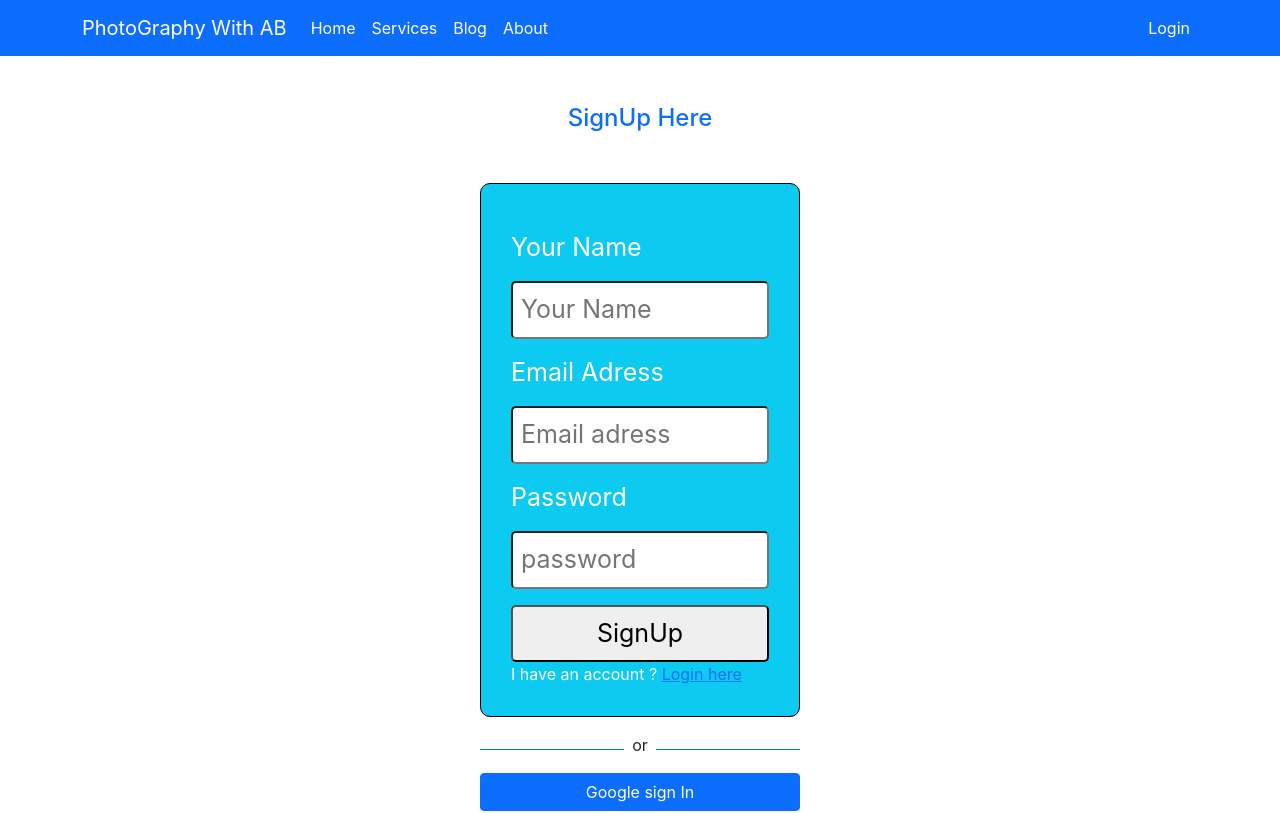
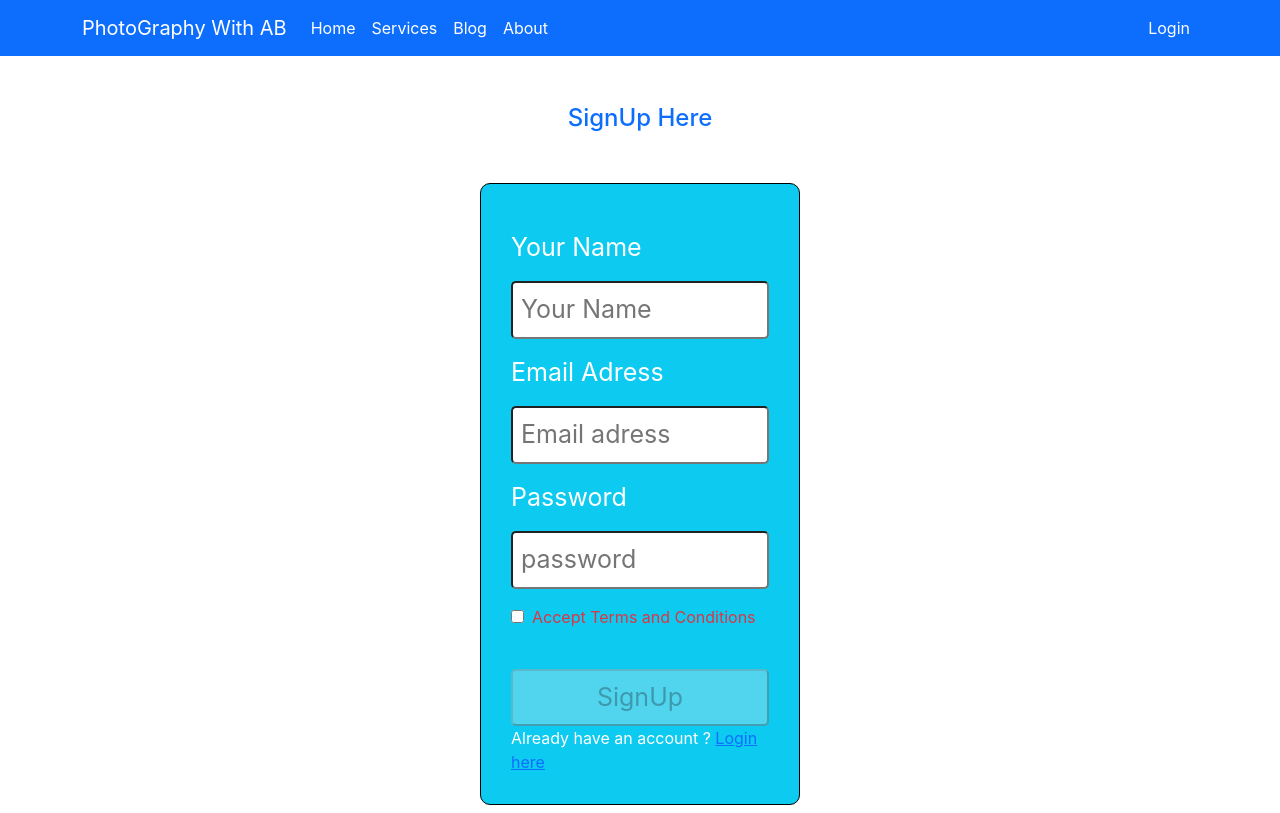
Before and after one commit to abdullah-miah/-warehouse-management-client, a React (Create React App) app: page /signup in a window 1280 px wide. Shown: the top 813 px of the page. Built offline with nearby package versions, Linux system fonts and the light colour scheme; no server answers.

Commit message:
email varification

```diff
--- a/src/componets/Login/Login.css
+++ b/src/componets/Login/Login.css
@@ -11,7 +11,7 @@ label{
     color: white;
     border-radius: 10px;
 }
-input{
+input:not([type=checkbox]){
     font-size: 25px;
     width: 100%;
     padding: 8px;
--- a/src/componets/Login/Login.js
+++ b/src/componets/Login/Login.js
@@ -1,5 +1,6 @@
+import { async } from '@firebase/util';
 import React, { useRef } from 'react';
-import { useSignInWithEmailAndPassword } from 'react-firebase-hooks/auth';
+import { useSendPasswordResetEmail, useSignInWithEmailAndPassword } from 'react-firebase-hooks/auth';
 import { Link, useLocation, useNavigate } from 'react-router-dom';
 import auth from '../../firebase.init';
 import "../Login/Login.css";
@@ -18,6 +19,7 @@ const Login = () => {
         loading,
         error,
       ] = useSignInWithEmailAndPassword(auth);
+      const [sendPasswordResetEmail] = useSendPasswordResetEmail(auth);
     const handleSubmit =event =>{
         event.preventDefault();
         const email = emailRef.current.value;
@@ -27,6 +29,15 @@ const Login = () => {
     if(user){
         navigate(from, { replace: true });
     }
+    let errorElement;
+    if (error) {
+        errorElement =<p>Error: {error?.message}</p>
+      }
+      const resetPassword= async()=>{
+        const email = emailRef.current.value;
+        await sendPasswordResetEmail(email);
+        alert('Sent email');
+      }
     return (
         <div>
             <div>
@@ -42,6 +53,7 @@ const Login = () => {
                <br/>
                <input className='mt-3' type="submit" value="Login"></input>
                <span>I have no account ?</span><span> <Link to="/signup"> Create an Account</Link></span>
+               <p><a href='#'onClick={resetPassword} className='text-decoration-none text-white'>Forget Password</a></p>
            </form>
 
         </div>
--- a/src/componets/SignUp/SignUp.js
+++ b/src/componets/SignUp/SignUp.js
@@ -1,27 +1,32 @@
-import React from 'react';
+import React, { useState } from 'react';
 import { Link, useNavigate } from 'react-router-dom';
-import { useCreateUserWithEmailAndPassword } from 'react-firebase-hooks/auth';
+import { useCreateUserWithEmailAndPassword, useUpdateProfile } from 'react-firebase-hooks/auth';
 import Social from '../Social/Social';
 import auth from '../../firebase.init';
+import { async } from '@firebase/util';
 
 const SignUp = () => {
     const navigate = useNavigate();
+    const [agree, setAgree]=useState(false);
     const [
         createUserWithEmailAndPassword,
         user,
         loading,
         error,
-      ] = useCreateUserWithEmailAndPassword(auth);
-      const signUphandle=event=>{
+      ] = useCreateUserWithEmailAndPassword(auth, {sendEmailVerification:true});
+      const [updateProfile, updating, updateError] = useUpdateProfile(auth);
+      const signUphandle= async event=>{
         event.preventDefault();
         const name = event.target.name.value;
         const email = event.target.email.value;
         const password = event.target.password.value;
+          await createUserWithEmailAndPassword(email, password);
+          await updateProfile({ displayName:name });
 
-        createUserWithEmailAndPassword(email, password);
       }
       if(user){
           navigate('/');
+          console.log('user', user)
       }
     return (
         <>
@@ -39,9 +44,19 @@ const SignUp = () => {
                <label>Password</label>
                <br/>
                <input name='password' type="password" placeholder='password' required></input>
+               <div className='mt-3'>
+               <input onClick={()=>setAgree(!agree)} type="checkbox" name='checkbox'></input>
+               <span className={agree?'ps-2 text-primary': 'ps-2 text-danger'}>Accept Terms and Conditions</span>
+               </div>
                <br/>
-               <input className='mt-3' type="submit" value="SignUp"></input>
-               <span>I have an account ?</span><span> <Link to="/login"> Login here</Link></span>
+               <input
+               disabled={!agree}
+               className='mt-3'
+               type="submit"
+               value="SignUp">
+               </input>
+               <span>Already have an account ?</span><span> <Link to="/login"> Login here</Link></span>
+
            </form>
         </div>
         <Social></Social>
--- a/src/componets/Social/Social.js
+++ b/src/componets/Social/Social.js
@@ -9,9 +9,7 @@ const Social = () => {
     const navigate = useNavigate();
     let errorElement;
     if (error || error1) {
-        errorElement =<div>
-        <p>Error: {error?.message} {error1?.message}</p>
-      </div>
+        errorElement =<p>Error: {error?.message} {error1?.message}</p>
       }
      if(user || user1){
          navigate('/');
```
